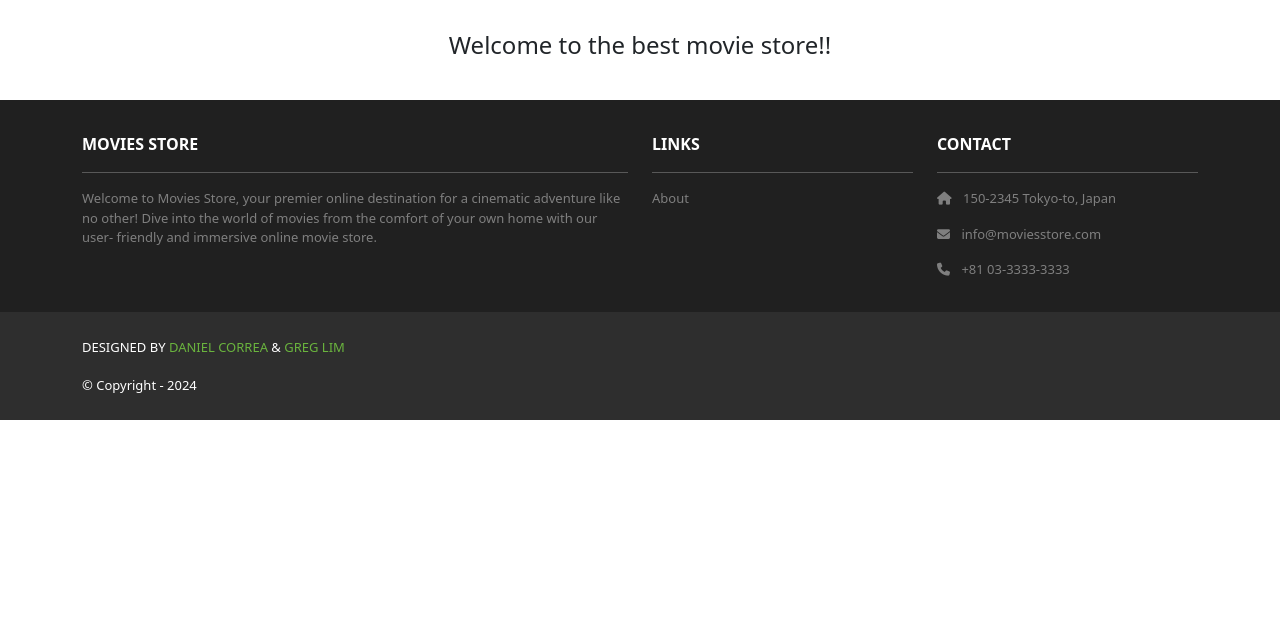
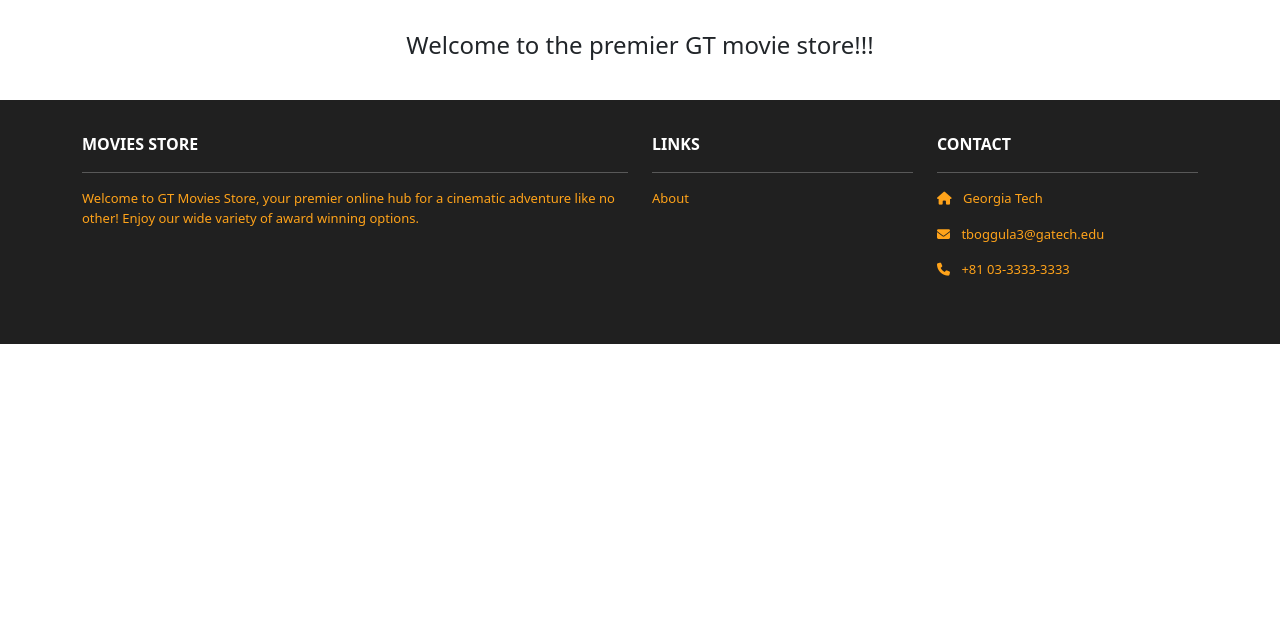
Before and after one commit to hgaddipati1118/CS2340MovieProject, a Django app: page / in a window 1280 px wide. Shown: the part 177-800 px from the top of the page. Run offline with Django 5.2, Linux system fonts and the light colour scheme; some libraries are stand-ins or nearby versions.

Commit message:
aesthetic changes

```diff
--- a/moviesstore/home/templates/home/index.html
+++ b/moviesstore/home/templates/home/index.html
@@ -14,7 +14,7 @@
 <div class="container">
 <div class="row mt-3">
 <div class="col mx-auto text-center mb-3">
-    <h4>Welcome to the best movie store!!</h4>
+    <h4>Welcome to the premier GT movie store!!!</h4>
 </div>
 </div>
 </div>
--- a/moviesstore/moviesstore/static/css/style.css
+++ b/moviesstore/moviesstore/static/css/style.css
@@ -2,14 +2,15 @@
     background: url("/static/img/background.jpg") no-repeat
     fixed;
     background-size: 100% auto;
+    color: #303030;
 }
 
 .navbar a.nav-link {
-    color: #FFFEF6 !important;
+    color: #ffa31a !important;
 }
 
 .bg-dark {
-    background-color: #2E2E2E !important;
+    background-color: #202020 !important;
 }
 
 .ms-footer {
@@ -17,12 +18,12 @@
 }
 
 .ms-footer p {
-    color: #7F7F7F;
+    color: #ffa31a;
     font-size: 13px;
 }
 
 .ms-footer a:hover {
-    color: #6ab43e;
+    color: #ffa31a;
     text-decoration: none;
 }
 
@@ -32,12 +33,12 @@
 }
 
 .ms-footer-bottom a {
-    color: #6ab43e;
+    color: #ffa31a;
     text-decoration: none;
 }
 
 .ms-footer-bottom a:hover {
-    color: #fff;
+    color: #303030;
 }
 
 .img-card-200 {
--- a/moviesstore/moviesstore/templates/base.html
+++ b/moviesstore/moviesstore/templates/base.html
@@ -54,12 +54,9 @@ href="{% url 'home.about' %}">About</a>
     <b>MOVIES STORE</b>
     <hr />
     <p>
-    Welcome to Movies Store, your premier online
-    destination for a cinematic adventure like no
-    other! Dive into the world of movies from the
-
-    comfort of your own home with our user-
-    friendly and immersive online movie store.
+    Welcome to GT Movies Store, your premier online
+    hub for a cinematic adventure like no
+    other! Enjoy our wide variety of award winning options.
 
     </p>
     </div>
@@ -75,10 +72,10 @@ href="{% url 'home.about' %}">About</a>
     <b>CONTACT</b>
     <hr />
     <p><i class="fas fa-home me-2"></i>
-    150-2345 Tokyo-to, Japan
+    Georgia Tech
     </p>
     <p><i class="fas fa-envelope me-2"></i>
-    info@moviesstore.com
+    tboggula3@gatech.edu
     </p>
     <p><i class="fas fa-phone me-2"></i>
     +81 03-3333-3333
@@ -90,16 +87,8 @@ href="{% url 'home.about' %}">About</a>
 <section class="p-3 ms-footer-bottom bg-dark">
     <div class="container d-flexjustify-content-between">
     <div class="me-5 text-white">
-    <span>DESIGNED BY
-    <a href="https://www.x.com/danielgarax"
-    target="_blank">DANIEL CORREA</a> &
-    <a href="https://www.x.com/greglim81"
-    target="_blank">GREG LIM</a>
-    </span>
-
     </div>
     <div class="text-white">
-    <span>© Copyright - 2024</span>
     </div>
     </div>
 </section>
```
Also changed, not shown: moviesstore/moviesstore/static/img/logo.png.
